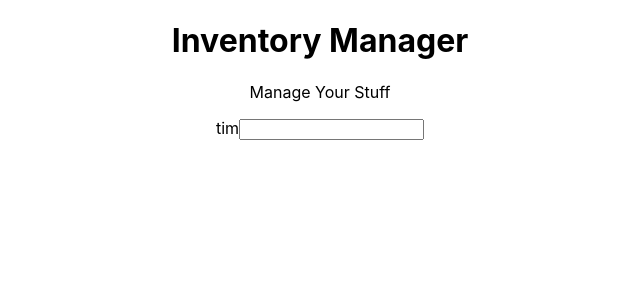
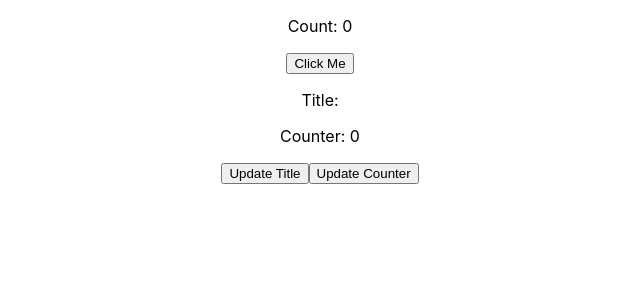
Before and after one commit to ArsalaanAli/React-Inventory-Manager, a React (Create React App) app in the folder inventory/: page / in a window 1280 px wide. Shown: the top 300 px of the page, without its empty margins (320-960 px from the left). Built offline with nearby package versions, Linux system fonts and the light colour scheme.

Commit message:
button and usestate

```diff
--- a/inventory/src/App.js
+++ b/inventory/src/App.js
@@ -1,25 +1,42 @@
 import './App.css';
 import Info from "./Info.js";
+import { useState } from "react";
 function App() {
   return (
     <div className="App">
-      <Info title="Inventory Manager"/>
-      <AddItem text="tim" number={2}/>
+      <Info title="Inventory Manager" />
+      <ButtonState />
     </div>
   );
 }
 
-function AddItem(props) {
+function ButtonState() {
+  const [title, setTitle] = useState("");
+  const [count, setCount] = useState(0);
+
+  const updateTitle = () => {
+    setTitle("this is title");
+  }
+  const updateCounter = () => {
+    setCount(count + 1);
+  }
+
   return (
-    <form>
-      <label for="text-form">{props.text}</label>
-      <input type="text" id="text-form" />
-    </form>
-  );
+    <div>
+      <Data title={title} count={ count }/>
+      <button onClick={ updateTitle }>Update Title</button>
+      <button onClick={ updateCounter }>Update Counter</button>
+    </div>
+  )
 }
-//adding default props
-AddItem.defaultProps = {
-number: 1,
-text: "default"
+
+function Data(props) {
+  return (
+    <div>
+      <p>Title: {props.title}</p>
+      <p>Counter: {props.count}</p>
+    </div>
+  )
 }
+
 export default App;
--- a/inventory/src/Info.js
+++ b/inventory/src/Info.js
@@ -3,19 +3,26 @@
 class Info extends React.Component{
     constructor(props) {
         super(props);
-        console.log(props)
+        this.state = {
+            count: 0,
+        };
+
     }
+
+    buttonPressed() {
+        this.setState({
+            count: this.state.count + 1
+        });
+    }
+
     render() {
-        const title = this.props.title;
-        return(
+        return (
             <div>
-                <h1>{title}</h1>
-            <p>Manage Your Stuff</p>
+                <p>Count: {this.state.count} </p>
+                <button onClick={() => this.buttonPressed() }> Click Me </button>
             </div>
-        );
+        )
     }
 }
-Info.defaultProps = {
-    title:"Title"
-}
+
 export default Info;
```
